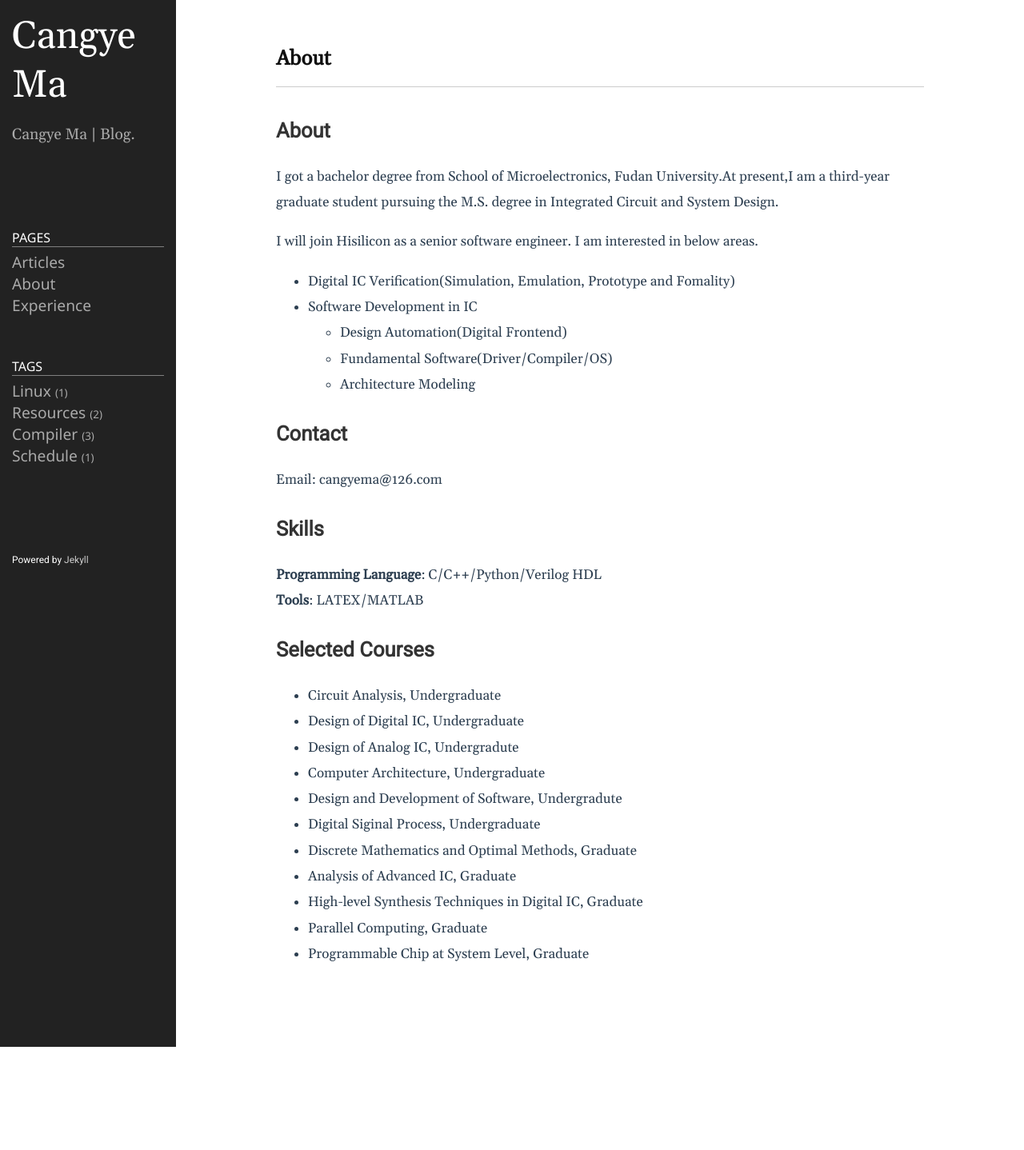
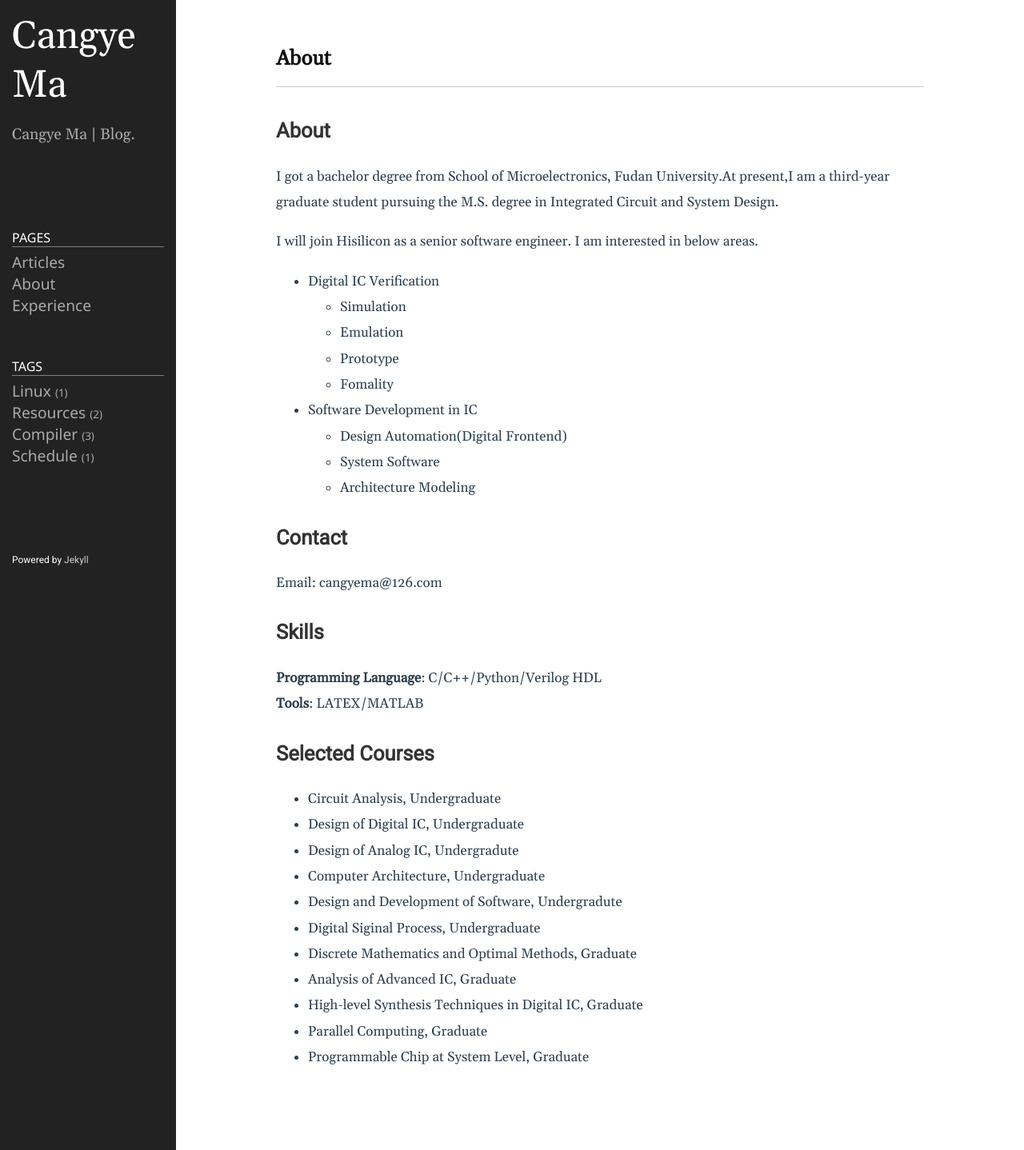
Before and after one commit to cangye-ma/cangye-ma.github.io, a Jekyll site: the page built from about.md, in a window 1280 px wide. Shown: the whole page at 80% size. Built offline with Jekyll 4.4.1, drawn with Linux system fonts in a browser that asks for light colours; before the commit the page ends 1309 px from its top, so only the background shows below that.

Commit message:
update self-introduction

```diff
--- a/about.md
+++ b/about.md
@@ -7,10 +7,14 @@ permalink: /about/
 I got a bachelor degree from School of Microelectronics, Fudan University.At present,I am a third-year graduate student pursuing the M.S. degree in Integrated Circuit and System Design.
 
 I will join Hisilicon as a senior software engineer. I am interested in below areas.
-* Digital IC Verification(Simulation, Emulation, Prototype and Fomality)
+* Digital IC Verification
+   - Simulation
+   - Emulation
+   - Prototype
+   - Fomality
 * Software Development in IC
    - Design Automation(Digital Frontend)
-   - Fundamental Software(Driver/Compiler/OS)
+   - System Software
    - Architecture Modeling
 
 ## Contact
```
